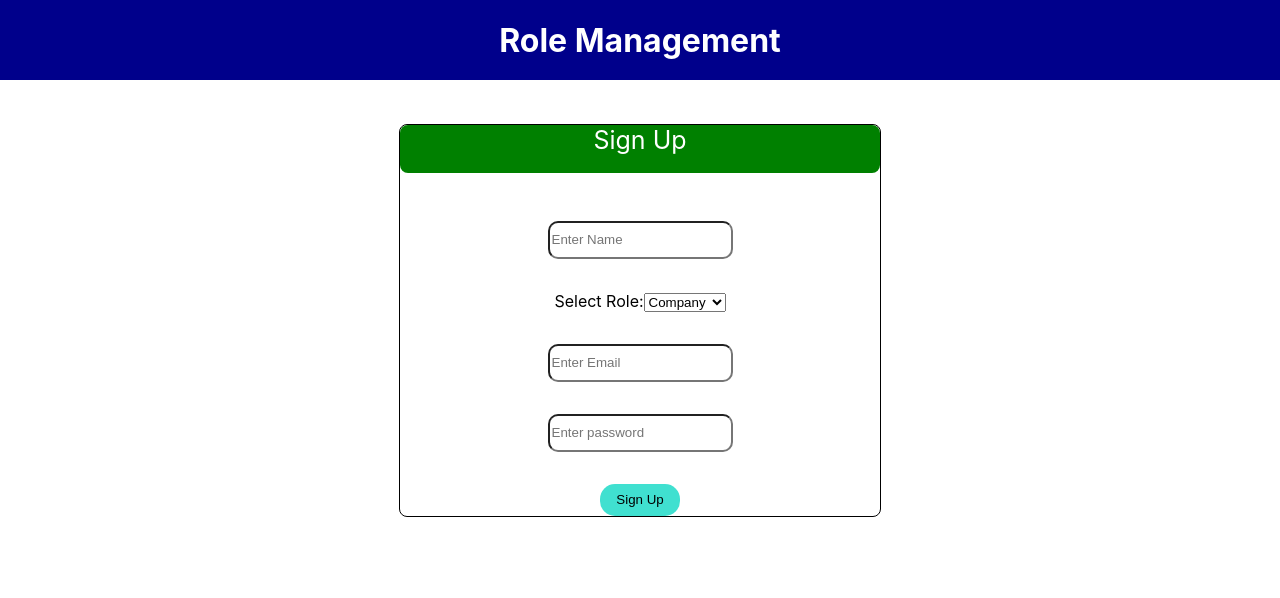
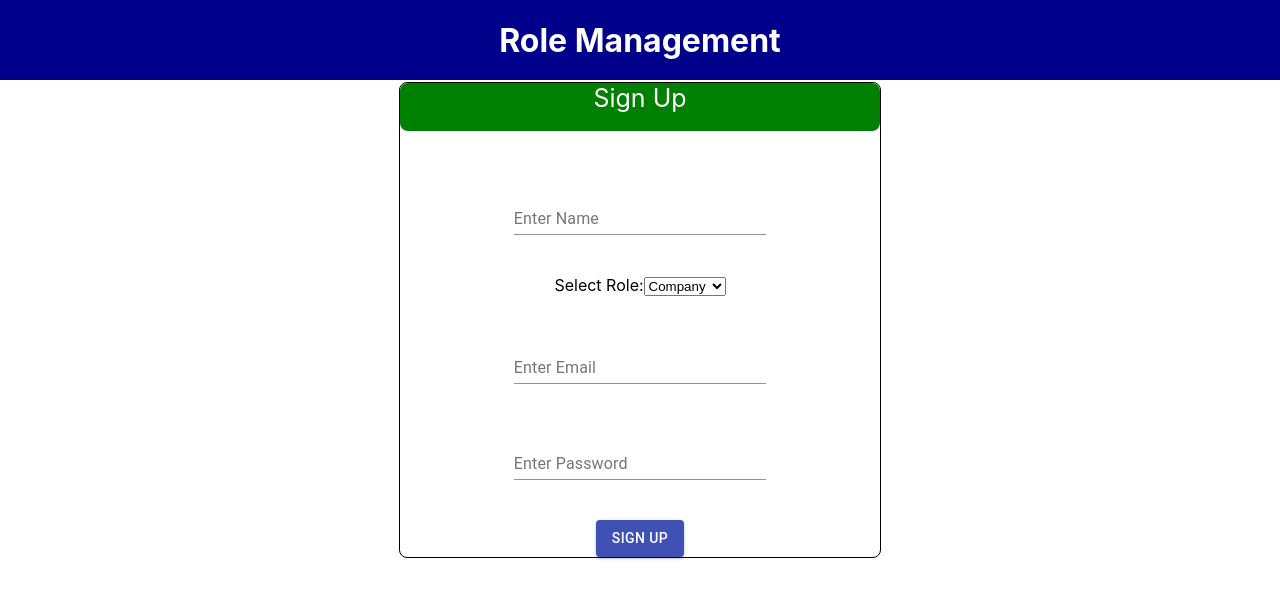
Before and after one commit to Hammad-23/role-management, a React (Create React App) app: page /signup in a window 1280 px wide. Shown: the top 598 px of the page. Built offline with nearby package versions, Linux system fonts and the light colour scheme.

Commit message:
changes in UI

```diff
--- a/package.json
+++ b/package.json
@@ -3,6 +3,7 @@
   "version": "0.1.0",
   "private": true,
   "dependencies": {
+    "@material-ui/core": "^4.11.0",
     "@testing-library/jest-dom": "^5.11.4",
     "@testing-library/react": "^11.1.0",
     "@testing-library/user-event": "^12.1.10",
--- /dev/null
+++ b/src/components/button/index.js
@@ -0,0 +1,16 @@
+import React from 'react'
+
+import { Button } from '@material-ui/core'
+
+
+function CustomButton(props){
+    return(
+        <>
+
+    <Button onClick={props.onClick} variant={props.variant} color={props.color}>{props.text}</Button>
+
+        </>
+    )
+}
+
+export default CustomButton;
--- /dev/null
+++ b/src/components/input/index.js
@@ -0,0 +1,24 @@
+import React from 'react';
+import { makeStyles } from '@material-ui/core/styles';
+import TextField from '@material-ui/core/TextField';
+
+const useStyles = makeStyles((theme) => ({
+  root: {
+    '& > *': {
+      margin: theme.spacing(1),
+      width: '25ch',
+    },
+  },
+}));
+
+export default function BasicTextFields(props) {
+  const classes = useStyles();
+
+  return (
+    <form className={classes.root} noValidate autoComplete="off">
+      <TextField onChange={props.onChange} id={props.id} label={props.label} />
+      {/* <TextField id="filled-basic" label="Filled" variant="filled" />
+      <TextField id="outlined-basic" label="Outlined" variant="outlined" /> */}
+    </form>
+  );
+}
--- a/src/vies/dashboardcompany/index.js
+++ b/src/vies/dashboardcompany/index.js
@@ -1,5 +1,6 @@
 import React from 'react'
 import { useHistory } from "react-router-dom";
+import CustomButton from '../../components/button'
 
 
 function DashboardCompany(){
@@ -12,7 +13,7 @@ function DashboardCompany(){
     return(
         <>
          <h1>Dashboard Of Company</h1>
-         <button onClick={signOut}>Log Out</button>
+         <CustomButton onClick={signOut} text='Log Out' variant='contained' color='primary' />
 
         </>
     )
--- a/src/vies/login/index.js
+++ b/src/vies/login/index.js
@@ -1,6 +1,8 @@
 import React, { useState } from 'react'
 import { useHistory } from "react-router-dom";
 import {loginUser} from '../../config/firebase'
+import BasicTextFields from '../../components/input'
+import CustomButton from '../../components/button'
 
 
 
@@ -58,13 +60,13 @@ function LogIn(props){
            Log In
          </div>
          <div style={{marginTop:'3rem'}}>
-           <input onChange={emailVal} style={{height: '2rem',borderRadius: '10px'}} type='text' placeholder='Enter Email'/>
+           <BasicTextFields onChange={emailVal} id='standard-basic' label='Enter Email' />
          </div>
          <div style={{marginTop: '2rem'}}>
-           <input onChange={passVal} style={{height: '2rem',borderRadius: '10px'}} type='password' placeholder='Enter password'/>
+           <BasicTextFields onChange={passVal} id='standard-basic' label='Enter password' />
          </div>
          <div style={{marginTop: '2rem'}}>
-           <button onClick={onLogin} style={{height:'2rem',width:'5rem',borderRadius: '15px',backgroundColor: 'turquoise',border: 'none'}}>Log In</button>
+           <CustomButton onClick={onLogin} variant='contained' color='primary' text='Log In' />
          </div>
          <div  style={{marginTop: '2rem'}}>
              <h3>Don't have an account? <span onClick={()=>{history.push('/signup')}} style={{color: 'blue'}}>SignUp</span></h3>
--- a/src/vies/signup/index.js
+++ b/src/vies/signup/index.js
@@ -1,6 +1,8 @@
 import React, { useState } from 'react'
 import { useHistory } from "react-router-dom";
 import {registerUser} from '../../config/firebase'
+import BasicTextFields from '../../components/input'
+import CustomButton from '../../components/button'
 
 
 function SignUp(){
@@ -66,7 +68,7 @@ function SignUp(){
                   Sign Up
                 </div>
                 <div style={{marginTop:'3rem'}}>
-                  <input onChange={name} style={{height: '2rem',borderRadius: '10px'}} type='text' placeholder='Enter Name'/>
+                  <BasicTextFields onChange={name} id='standard-basic' label='Enter Name'/>
                 </div>
                 <div style={{marginTop:'2rem'}}>
                     <label>Select Role:</label>
@@ -76,13 +78,13 @@ function SignUp(){
                     </select>
                 </div>
                 <div style={{marginTop:'2rem'}}>
-                  <input onChange={Uemail} style={{height: '2rem',borderRadius: '10px'}} type='text' placeholder='Enter Email'/>
+                  <BasicTextFields onChange={Uemail} id='standard-basic' label='Enter Email' />
                 </div>
                 <div style={{marginTop: '2rem'}}>
-                  <input onChange={pass} style={{height: '2rem',borderRadius: '10px'}} type='password' placeholder='Enter password'/>
+                  <BasicTextFields onChange={pass} id='standard-basic' label='Enter Password' />
                 </div>
                 <div style={{marginTop: '2rem'}}>
-                  <button onClick={onRegister} style={{height:'2rem',width:'5rem',borderRadius: '15px',backgroundColor: 'turquoise',border: 'none'}}>Sign Up</button>
+                  <CustomButton onClick={onRegister} text='Sign Up' variant='contained' color='primary' />
                 </div>
               </div>
 
```
Also changed, not shown: 1 other file (tests, documents, lock files or other folders).
